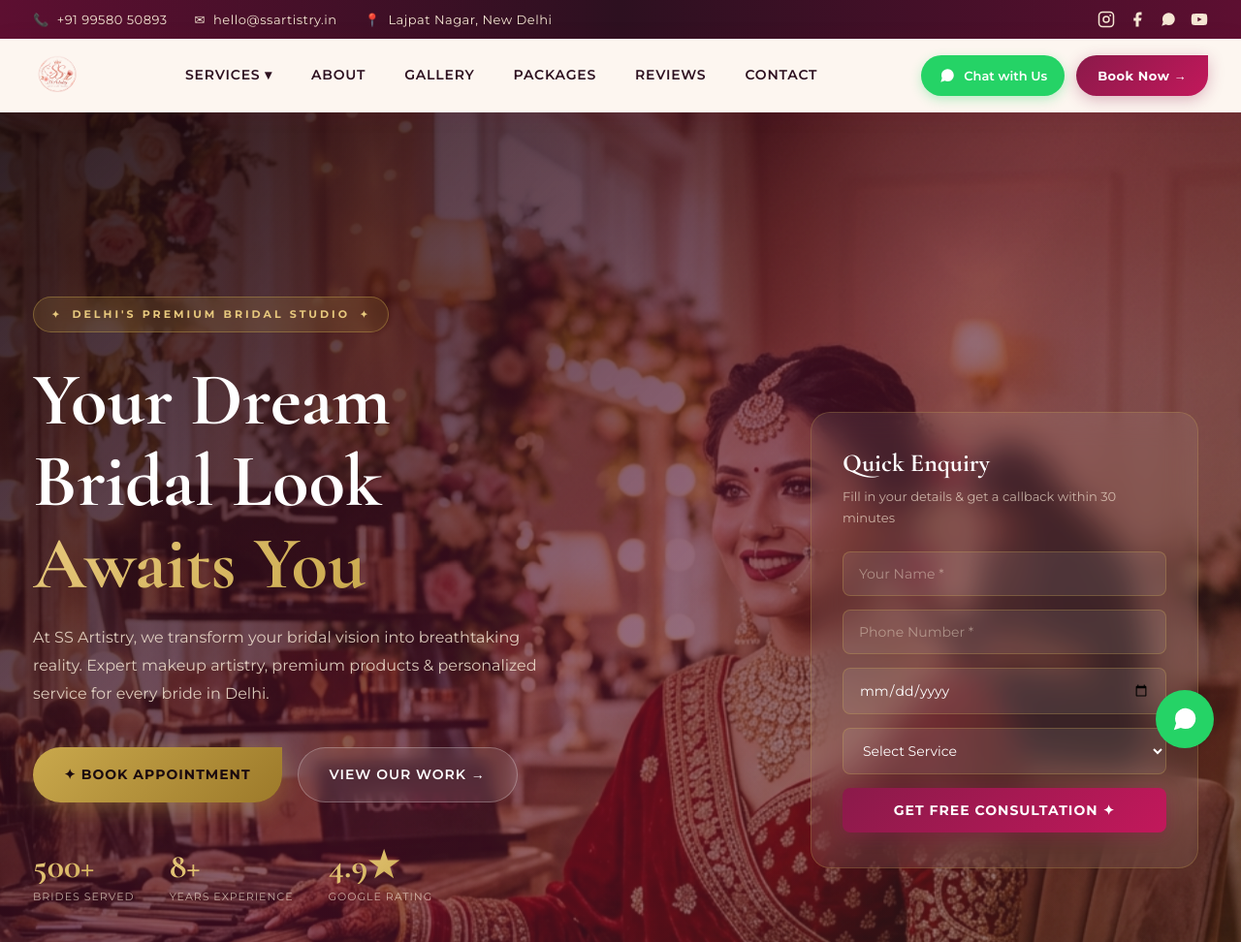
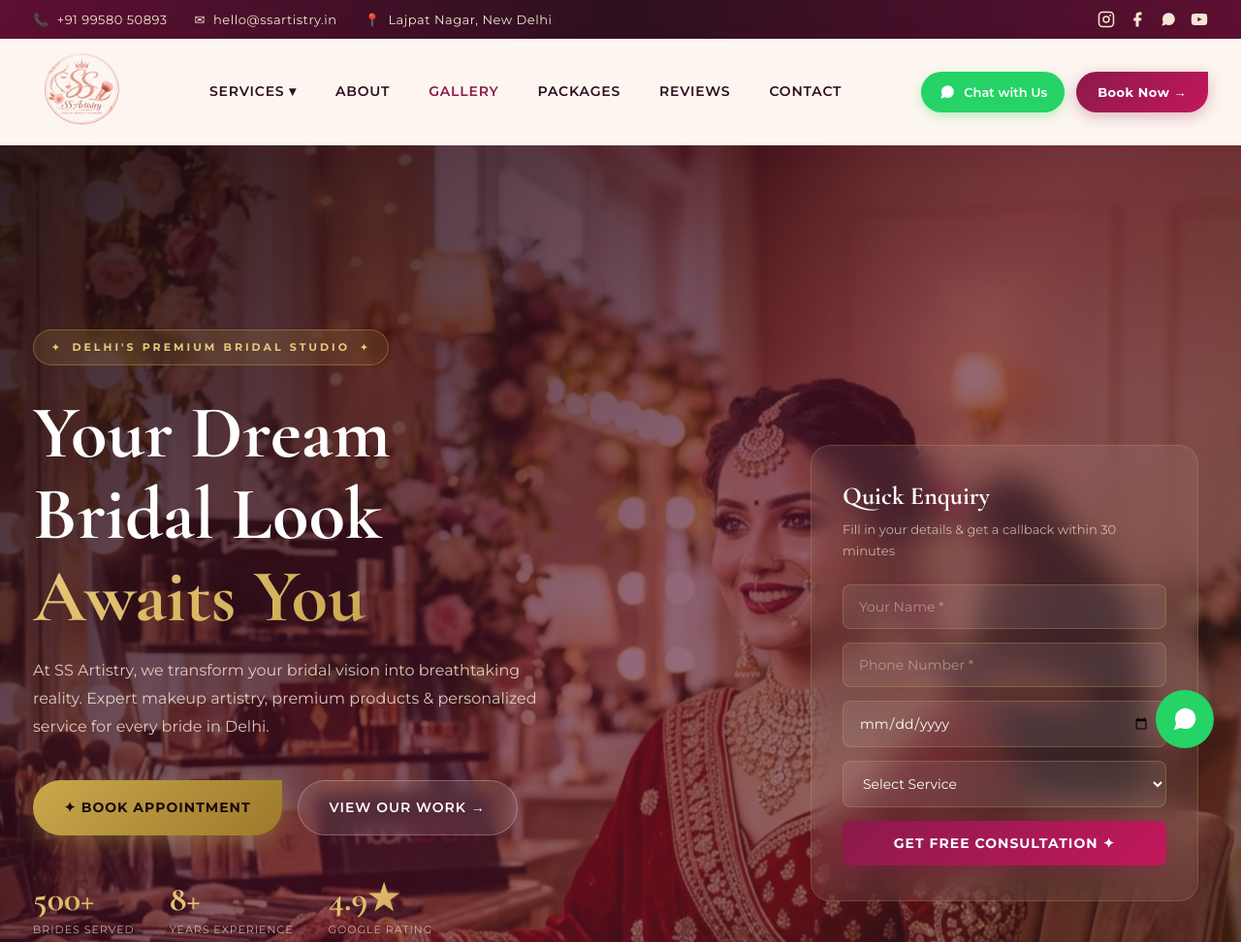
Before and after one commit to Akhand909/SS-Artistry, a plain HTML site: page index.html in a window 1280 px wide. Shown: the top 972 px of the page at 97% size. Drawn offline with nearby package versions, Linux system fonts and the light colour scheme.

Commit message:
Increase logo size to 100px with expanded navbar height

```diff
--- a/css/style.css
+++ b/css/style.css
@@ -96,19 +96,18 @@
 .nav-inner {
   max-width: 1260px; margin: 0 auto;
   display: flex; align-items: center; justify-content: space-between;
-  padding: 0 24px; height: 76px;
+  padding: 0 24px; height: 110px;
 }
 .logo-wrap {
   display: flex;
   align-items: center;
-  height: 76px;
-  overflow: hidden;
+  height: 110px;
 }
 .site-logo {
-  height: 50px !important;
-  max-height: 50px !important;
+  height: 100px !important;
+  max-height: 100px !important;
   width: auto !important;
-  max-width: 160px !important;
+  max-width: 220px !important;
   object-fit: contain;
   display: block;
   transition: var(--transition);
--- a/index.html
+++ b/index.html
@@ -92,7 +92,7 @@
     <div class="nav-inner">
       <div class="logo-wrap">
         <a href="#home" aria-label="SS Artistry Home">
-          <img src="images/logo.png" alt="SS Artistry - Luxury Bridal Makeup Studio Delhi" class="site-logo" style="height:70px;max-height:70px;width:auto;" />
+          <img src="images/logo.png" alt="SS Artistry - Luxury Bridal Makeup Studio Delhi" class="site-logo" style="height:100px;max-height:100px;width:auto;" />
         </a>
       </div>
 
```
